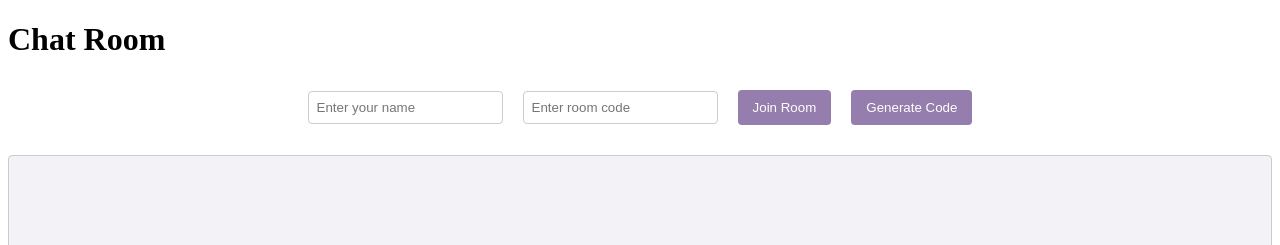
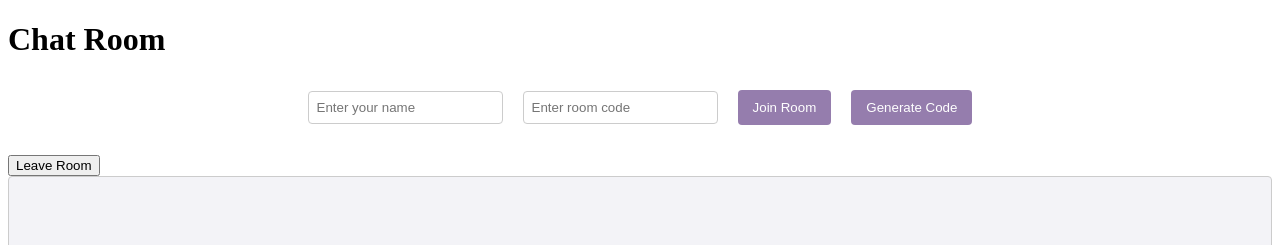
Before and after one commit to tyleroneil72/chat-room, a React (Vite) app in the folder client/: page / in a window 1280 px wide. Shown: the top 245 px of the page. Built offline with nearby package versions, Linux system fonts and the light colour scheme; no server answers.

Commit message:
Add Leave Room Button

```diff
--- a/client/src/App.tsx
+++ b/client/src/App.tsx
@@ -46,6 +46,22 @@ const App: React.FC = () => {
     }
   };
 
+  const leaveRoom = () => {
+    if (!currentRoom) {
+      alert("You are not in a room.");
+      return;
+    }
+
+    if (ws && ws.readyState === WebSocket.OPEN) {
+      ws.send(
+        JSON.stringify({ action: "leave", room: currentRoom, user: userName })
+      );
+    }
+
+    setCurrentRoom("");
+    setMessages([]);
+  };
+
   const sendMessage = (content: string) => {
     if (!ws) {
       alert("WebSocket is not connected");
@@ -70,6 +86,7 @@ const App: React.FC = () => {
         }}
         onGenerateCode={handleGenerateCode}
       />
+      <button onClick={leaveRoom}>Leave Room</button>
       <ChatBox userName={userName} messages={messages} />
       <MessageBox onSendMessage={sendMessage} />
       <RoomsSection currentRoom={currentRoom} onJoinRoom={joinRoom} />
```
